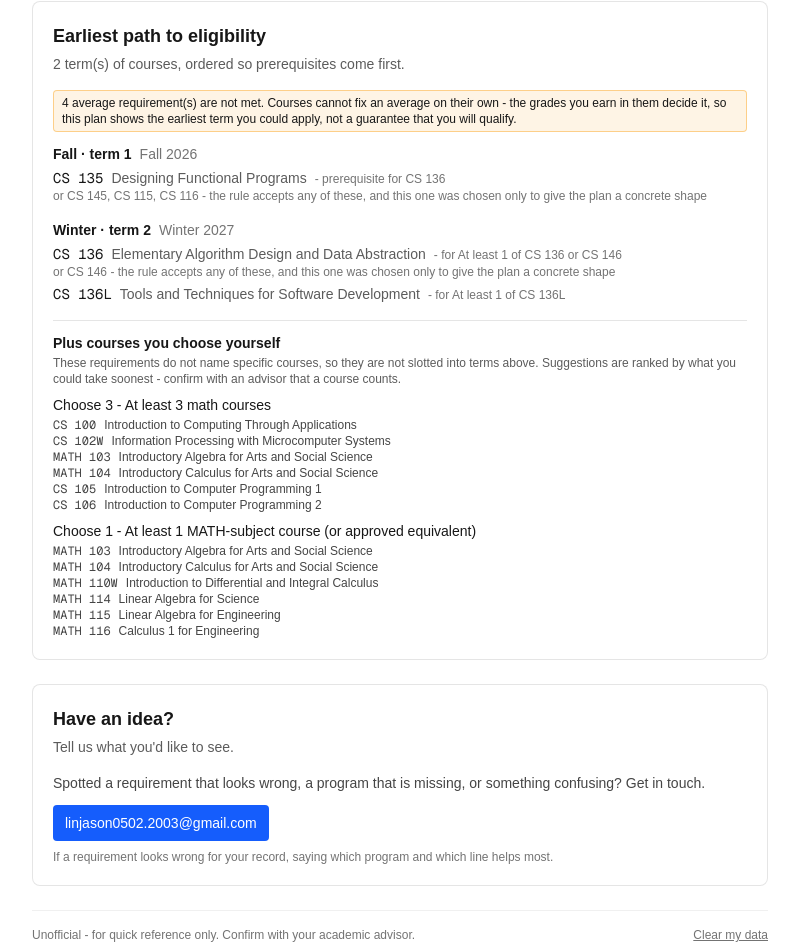
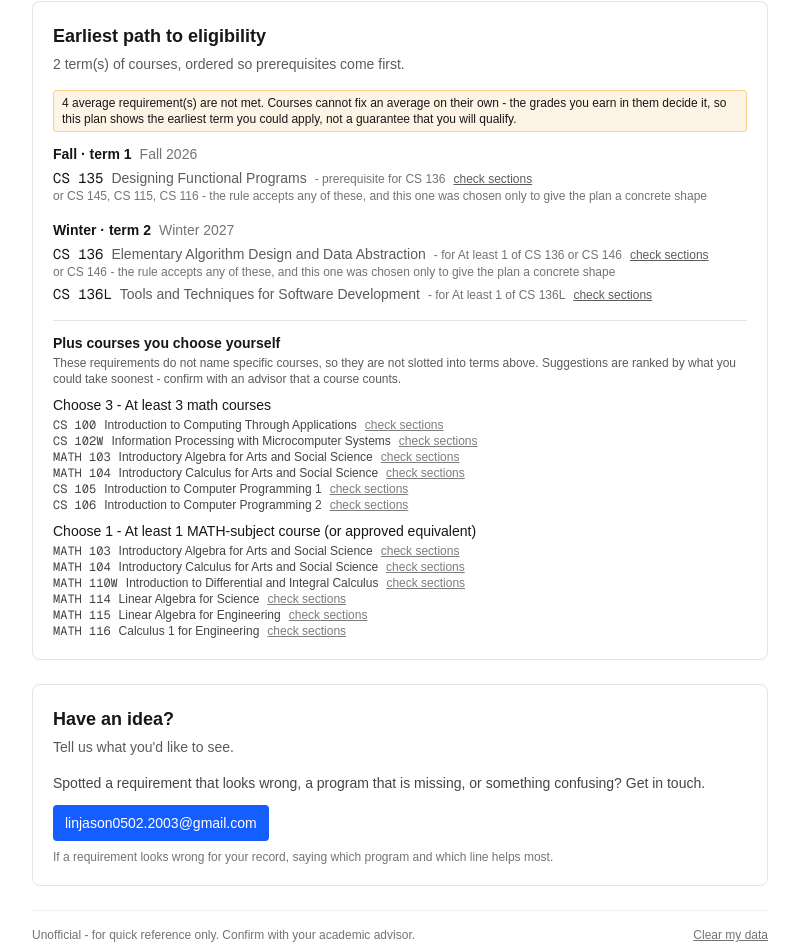
Before and after one commit to qiushih/transfer-path, a Next.js app: page / in a window 1280 px wide. Shown: the part 4144-5096 px from the top of the page, without its empty margins (240-1039 px from the left). Built offline with nearby package versions, Linux system fonts and the light colour scheme.

Commit message:
check course availability added

```diff
--- a/src/components/PlannerPanel.tsx
+++ b/src/components/PlannerPanel.tsx
@@ -3,11 +3,48 @@
 import { courseKey } from "@/domain/grades";
 import type { Gap, OpenChoice } from "@/domain/gaps";
 import type { EligibilityPlan } from "@/domain/planner";
+import { isLikelyPublished, nextTermCode, scheduleUrl } from "@/domain/schedule";
 import { describeTerm, termCodeFor } from "@/domain/terms";
 import type { TermSeason } from "@/domain/types";
 import { Section, StatusPill } from "./ui";
 
 const SEASON_LABEL: Record<TermSeason, string> = { F: "Fall", W: "Winter", S: "Spring" };
+
+/**
+ * Links a recommended course to its sections on the Schedule of Classes.
+ *
+ * The plan can say a course is offered in a season, because the catalog sync
+ * records which terms it has run in. It cannot say whether a section exists
+ * next term or still has seats, which is what a student actually needs before
+ * committing to a plan.
+ */
+function SectionsLink({
+  course,
+  termCode,
+}: {
+  course: { subject: string; catalogNumber: string };
+  termCode: string;
+}) {
+  const published = isLikelyPublished(termCode);
+
+  return (
+    <a
+      className="ml-2 whitespace-nowrap text-xs underline opacity-70 hover:opacity-100"
+      href={scheduleUrl(course, termCode)}
+      target="_blank"
+      rel="noopener noreferrer"
+      // A term outside the published window returns "no matches", which reads
+      // as "not offered" unless the difference is spelled out.
+      title={
+        published
+          ? `Open the Schedule of Classes for ${describeTerm(termCode)}`
+          : `The ${describeTerm(termCode)} timetable is usually not published this far ahead, so this may show no results`
+      }
+    >
+      {published ? "check sections" : "sections (not posted yet)"}
+    </a>
+  );
+}
 
 function GapList({ gaps }: { gaps: Gap[] }) {
   if (gaps.length === 0) {
@@ -109,6 +146,7 @@ export function PlannerPanel({
                     <span className="ml-2 text-xs opacity-60">
                       {course.isPrerequisite ? `- ${course.reason}` : `- for ${course.reason}`}
                     </span>
+                    <SectionsLink course={course.course} termCode={code} />
                     {course.alternatives.length > 0 && (
                       <span className="block text-xs opacity-60">
                         or {course.alternatives.map(courseKey).join(", ")} - the rule accepts any of
@@ -153,6 +191,7 @@ export function PlannerPanel({
                     <li key={courseKey(s.course)}>
                       <span className="font-mono">{courseKey(s.course)}</span>
                       <span className="ml-2">{s.title}</span>
+                      <SectionsLink course={s.course} termCode={nextTermCode()} />
                     </li>
                   ))}
                 </ul>
--- /dev/null
+++ b/src/domain/schedule.ts
@@ -0,0 +1,80 @@
+import { seasonOfTerm, termCodeFor, yearOfTerm } from "./terms";
+import type { CourseRef, TermCode, TermSeason } from "./types";
+
+/**
+ * Deep links into Waterloo's Schedule of Classes so a student can see whether
+ * a recommended course actually has sections in the term the plan puts it in.
+ *
+ * The planner knows only which *seasons* a course has historically run in,
+ * derived from sampled terms in the catalog sync. That is enough to order a
+ * plan but says nothing about whether a section exists next term, or whether
+ * it is already full. The schedule site is the only source for that, and it
+ * publishes enrolment capacity and totals per section.
+ *
+ * The site's search form posts to a Perl CGI, but the CGI also accepts GET,
+ * which is what makes a plain link possible - no server, no API key, and no
+ * scraping. Verified 2026-08-22 against CS 136 and CS 136L.
+ */
+
+const SCHEDULE_CGI = "https://classes.uwaterloo.ca/cgi-bin/cgiwrap/infocour/salook.pl";
+
+/** Chronological position of a term, so two terms can be compared. */
+function termOrdinal(season: TermSeason, year: number): number {
+  const withinYear: Record<TermSeason, number> = { W: 0, S: 1, F: 2 };
+  return year * 3 + withinYear[season];
+}
+
+/** The term a date falls in: Winter Jan-Apr, Spring May-Aug, Fall Sep-Dec. */
+export function currentTerm(now = new Date()): { season: TermSeason; year: number } {
+  const month = now.getMonth();
+  const season: TermSeason = month <= 3 ? "W" : month <= 7 ? "S" : "F";
+  return { season, year: now.getFullYear() };
+}
+
+/** How many terms after the current one a term falls; negative means past. */
+export function termsFromNow(code: TermCode, now = new Date()): number | null {
+  const season = seasonOfTerm(code);
+  const year = yearOfTerm(code);
+  if (!season || year === null) return null;
+
+  const current = currentTerm(now);
+  return termOrdinal(season, year) - termOrdinal(current.season, current.year);
+}
+
+/**
+ * Whether the Schedule of Classes is likely to have this term loaded.
+ *
+ * The site publishes a rolling window - when checked on 2026-08-22 it offered
+ * Winter 2026 through Winter 2027, about two terms ahead. A term beyond that
+ * returns "your query had no matches", which reads as "this course is not
+ * offered" when it really means "the timetable is not out yet". Saying which
+ * of the two it is matters more than hiding the link.
+ */
+export function isLikelyPublished(code: TermCode, now = new Date()): boolean {
+  const ahead = termsFromNow(code, now);
+  if (ahead === null) return false;
+  return ahead >= -3 && ahead <= 2;
+}
+
+/** The soonest term a student could realistically enrol in. */
+export function nextTermCode(now = new Date()): TermCode {
+  const { season, year } = currentTerm(now);
+  const order: TermSeason[] = ["W", "S", "F"];
+  const index = order.indexOf(season);
+  // Fall rolls into Winter of the following calendar year.
+  return index === 2 ? termCodeFor("W", year + 1) : termCodeFor(order[index + 1], year);
+}
+
+/**
+ * A link to this course's sections in one term. `level=under` selects the
+ * undergraduate schedule; `cournum` accepts letter suffixes such as "136L".
+ */
+export function scheduleUrl(course: CourseRef, termCode: TermCode): string {
+  const params = new URLSearchParams({
+    level: "under",
+    sess: termCode,
+    subject: course.subject,
+    cournum: course.catalogNumber,
+  });
+  return `${SCHEDULE_CGI}?${params.toString()}`;
+}
```
Also changed, not shown: 1 other file (tests, documents, lock files or other folders).
